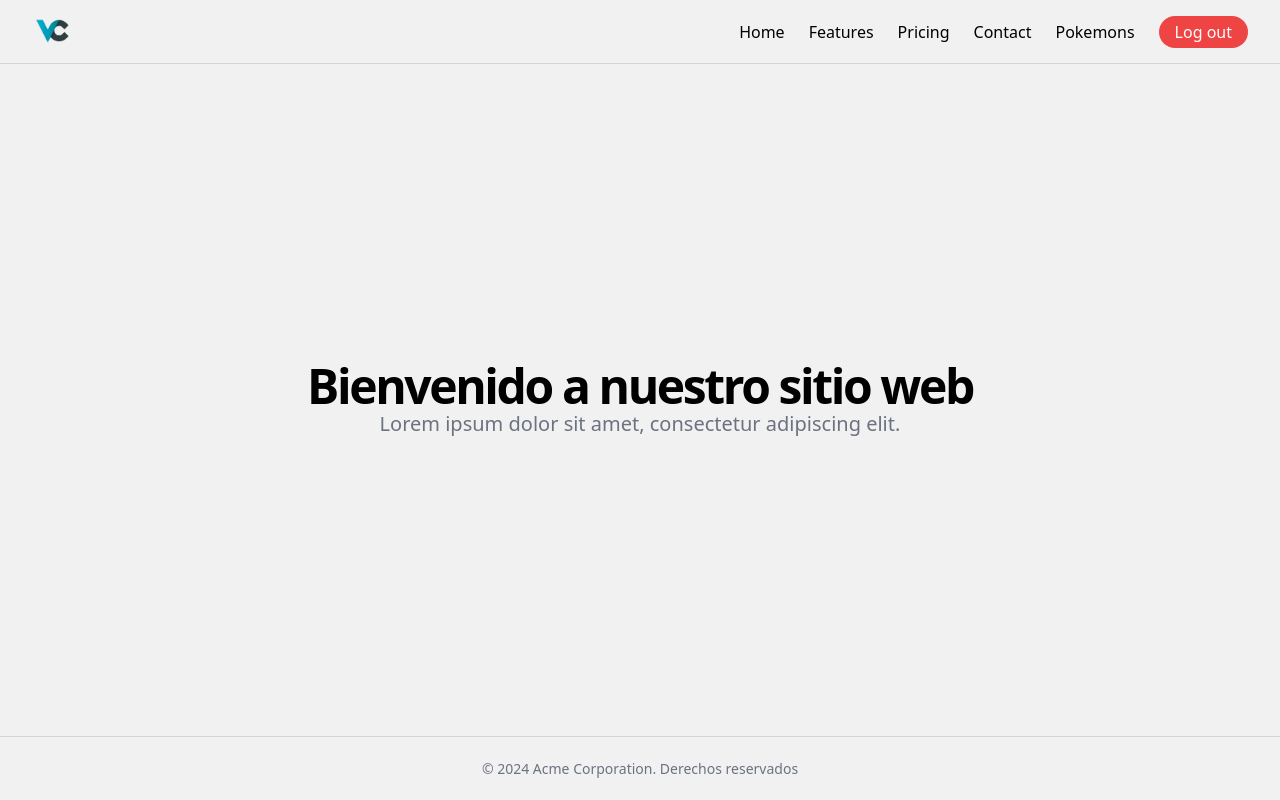
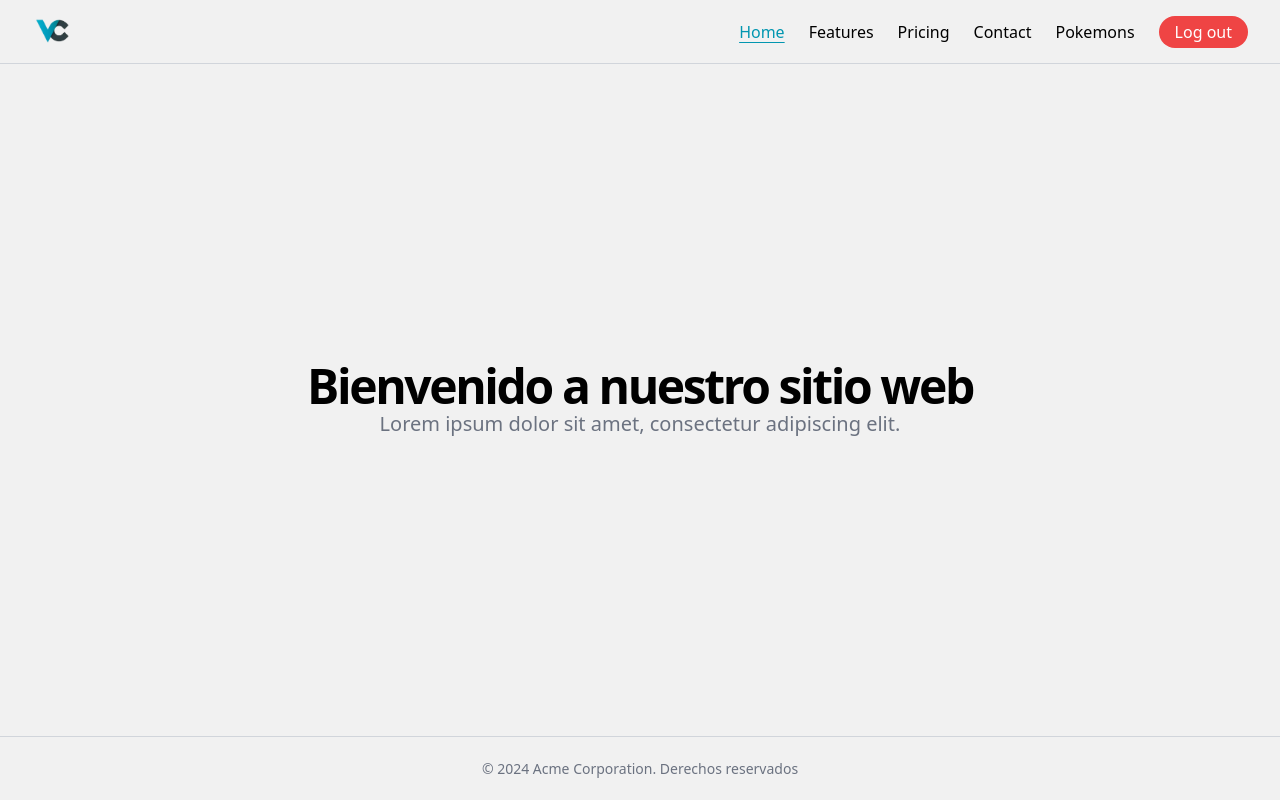
Before and after one commit to victorwcv/Vue, a Vue app in the folder 03-vue-spa/: page / in a window 1280 px wide. Built offline with nearby package versions, Linux system fonts and the light colour scheme.

Commit message:
feat:active class

```diff
--- a/03-vue-spa/src/modules/landing/layouts/LandingLayout.vue
+++ b/03-vue-spa/src/modules/landing/layouts/LandingLayout.vue
@@ -9,11 +9,36 @@
       </a>
 
       <nav class="ml-auto space-x-4 flex items-center h-10 sm:space-x-6">
-        <RouterLink to="/"> Home </RouterLink>
-        <RouterLink to="/features"> Features </RouterLink>
-        <RouterLink to="/pricing"> Pricing </RouterLink>
-        <RouterLink to="/contact"> Contact </RouterLink>
-        <RouterLink to="/pokemon/1"> Pokemons </RouterLink>
+        <RouterLink
+          to="/"
+          exact-active-class="text-victor-500 underline underline-offset-4"
+        >
+          Home
+        </RouterLink>
+        <RouterLink
+          to="/features"
+          active-class="text-victor-500 underline underline-offset-4 "
+        >
+          Features
+        </RouterLink>
+        <RouterLink
+          to="/pricing"
+          active-class="text-victor-500 underline underline-offset-4"
+        >
+          Pricing
+        </RouterLink>
+        <RouterLink
+          to="/contact"
+          active-class="text-victor-500 underline underline-offset-4"
+        >
+          Contact
+        </RouterLink>
+        <RouterLink
+          to="/pokemon/1"
+          active-class="text-victor-500 underline underline-offset-4"
+        >
+          Pokemons
+        </RouterLink>
         <RouterLink
           to="/auth"
           class="bg-red-500 text-white px-4 py-1 rounded-full text-ellipsis text-nowrap"
```
